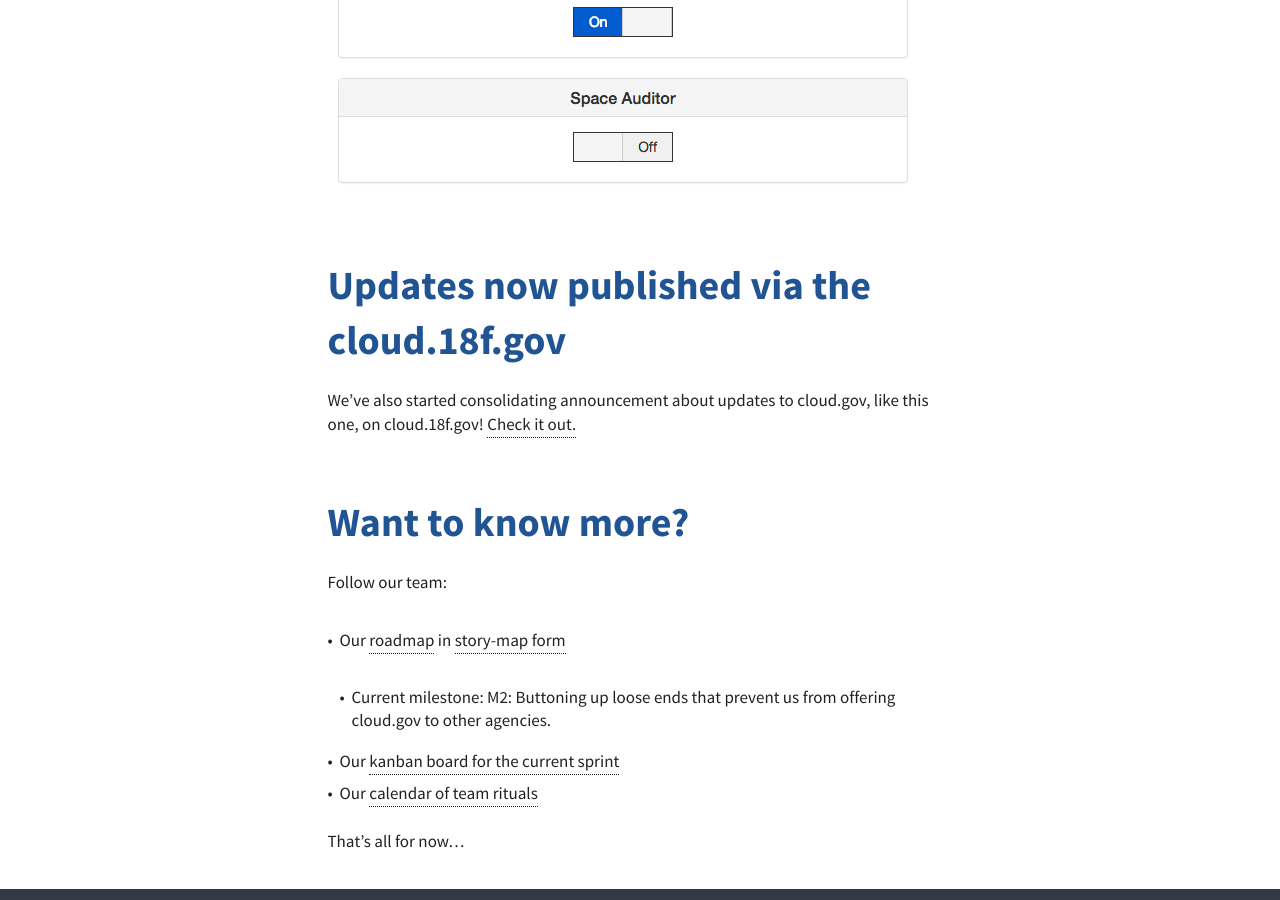
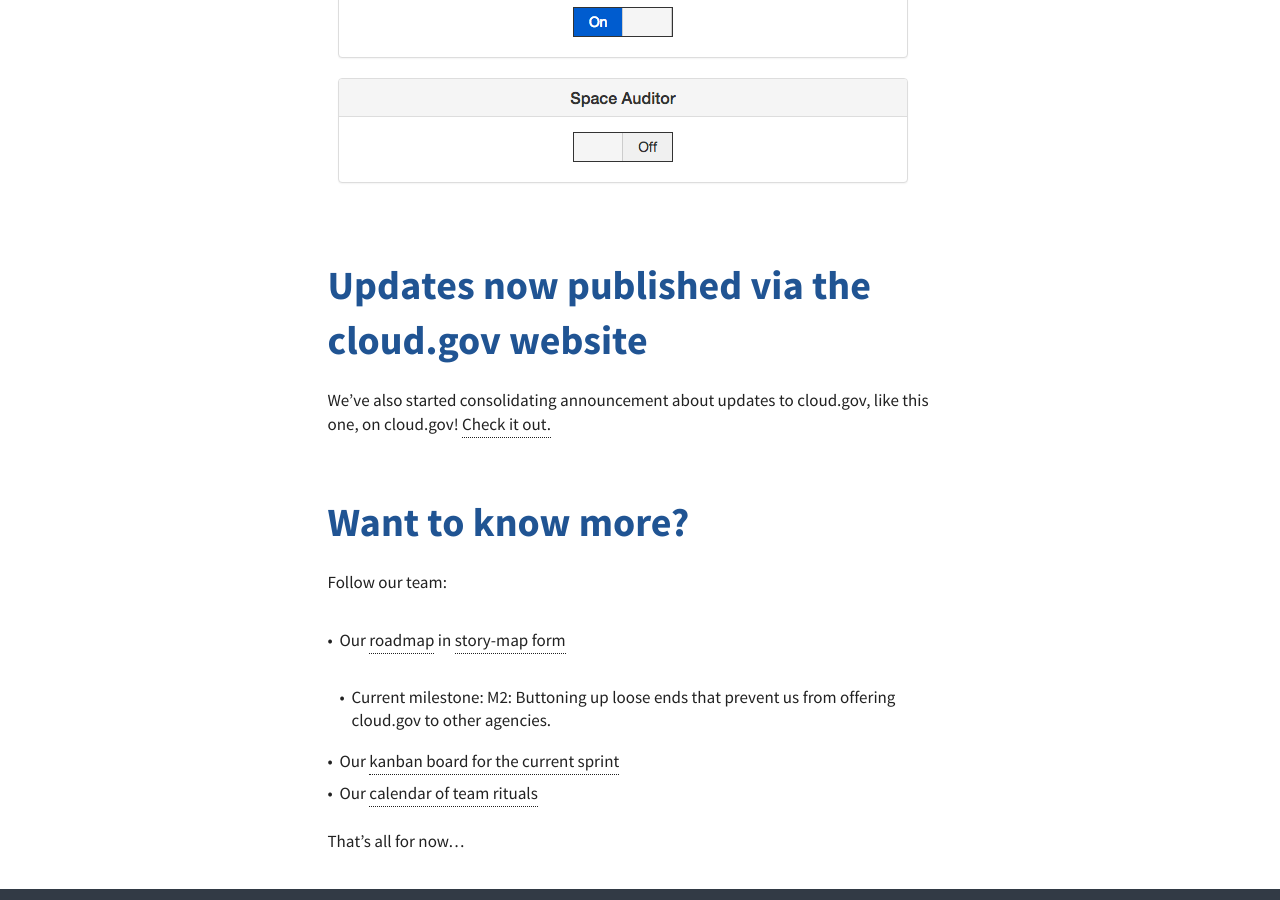
Before and after one commit to cloud-gov/cg-landing, a Jekyll site: the page built from _posts/2015-09-14-sprint-5-update.md, in a window 1280 px wide and 900 px high, scrolled down 2155 px. Built offline with Jekyll 4.4.1, drawn with Linux system fonts in a browser that asks for light colours; comment, search, counter and statistics services are not loaded.

Commit message:
Update 2015-09-14-sprint-5-update.md
fixed links to reflect the true URL of the site

```diff
--- a/_posts/2015-09-14-sprint-5-update.md
+++ b/_posts/2015-09-14-sprint-5-update.md
@@ -18,8 +18,8 @@ It's now possible to inspect and adjust the permissions for the individual orgs
 
 ![Adjusting a single user's permissions]({{ site.url }}/img/adjust-a-single-user.png)
 
-# Updates now published via the cloud.18f.gov
-We've also started consolidating announcement about updates to cloud.gov, like this one, on cloud.18f.gov! [Check it out.](http://cloud.gov/updates/)
+# Updates now published via the cloud.gov website
+We've also started consolidating announcement about updates to cloud.gov, like this one, on cloud.gov! [Check it out.](http://cloud.gov/updates/)
 
 # Want to know more?
 Follow our team:
```
